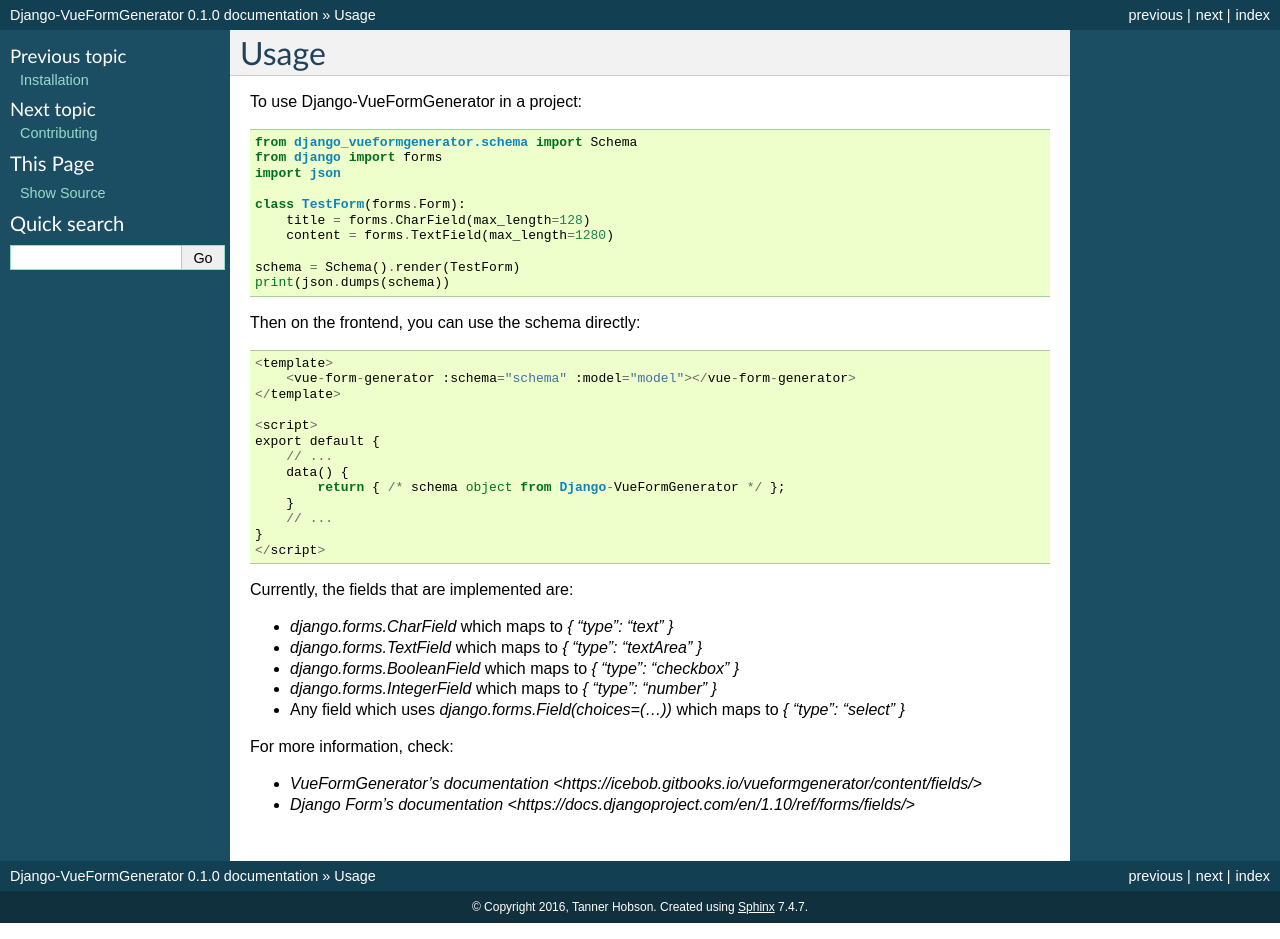
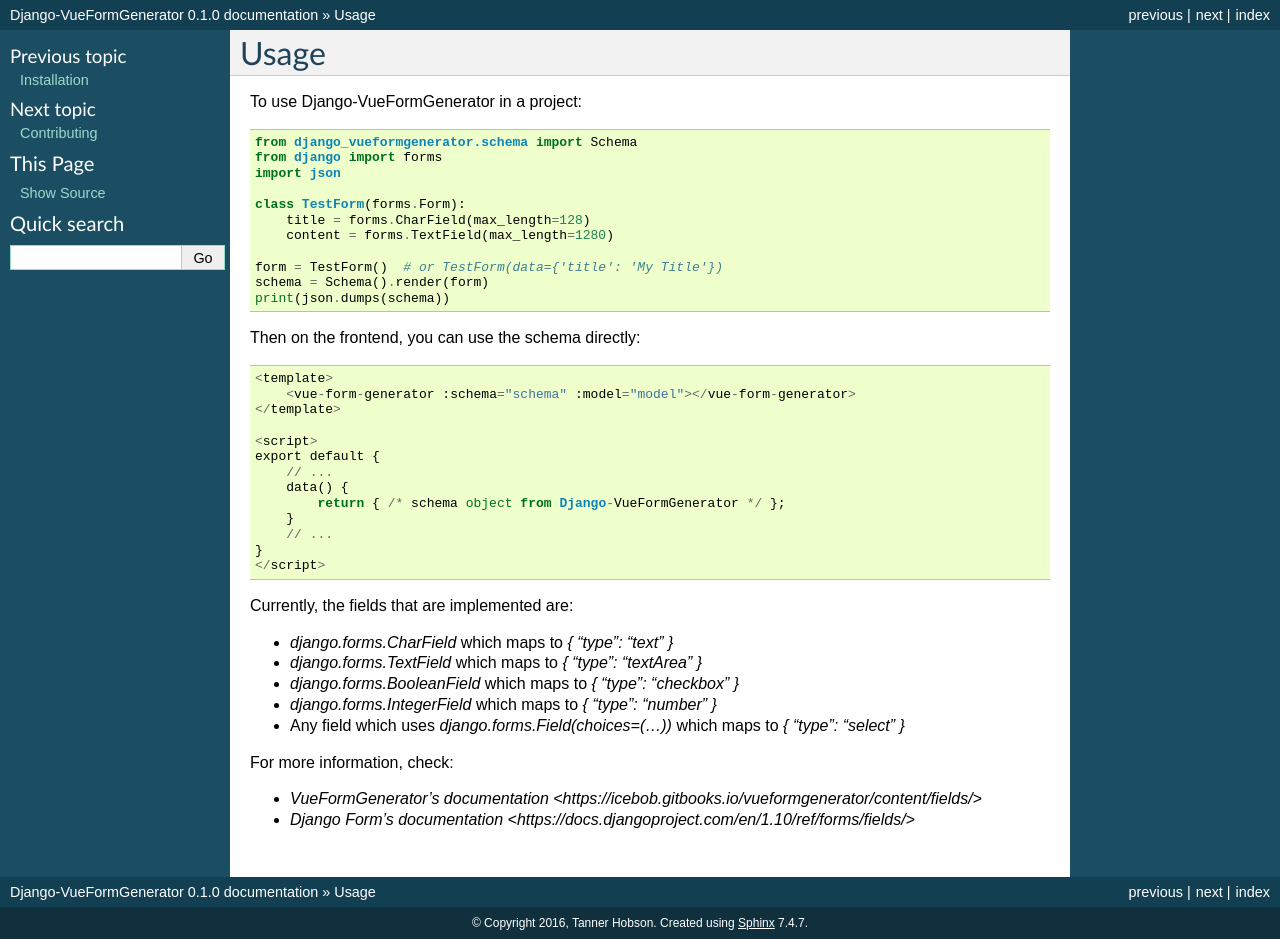
Before and after one commit to player1537/django-vueformgenerator, a Sphinx documentation site: the page built from docs/usage.rst, in a window 1280 px wide. Built offline with Sphinx 7.4.7, drawn with Linux system fonts in a browser that asks for light colours.

Commit message:
Update documentation for new calling convention

```diff
--- a/README.rst
+++ b/README.rst
@@ -32,7 +32,8 @@
         title = forms.CharField(max_length=128)
         content = forms.TextField(max_length=1280)
 
-    schema = Schema().render(TestForm)
+    form = TestForm()  # or TestForm(data={'title':'My Title'})
+    schema = Schema().render(form)
     print(json.dumps(schema))
 
 
--- a/docs/usage.rst
+++ b/docs/usage.rst
@@ -12,7 +12,8 @@
         title = forms.CharField(max_length=128)
         content = forms.TextField(max_length=1280)
 
-    schema = Schema().render(TestForm)
+    form = TestForm()  # or TestForm(data={'title': 'My Title'})
+    schema = Schema().render(form)
     print(json.dumps(schema))
 
 Then on the frontend, you can use the schema directly::
```
